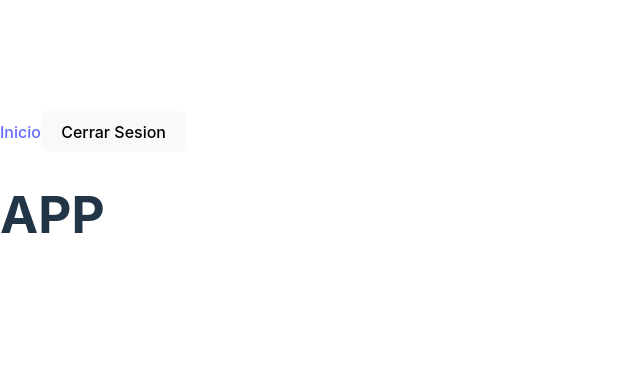
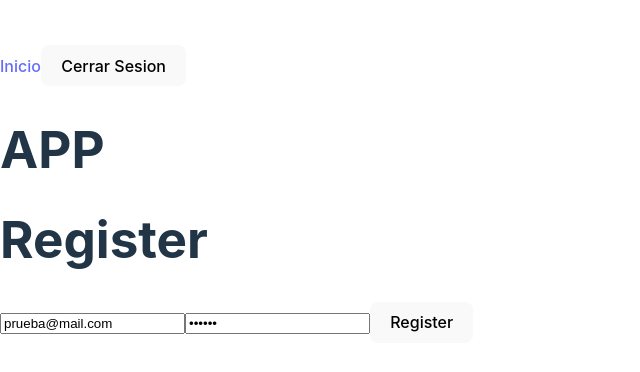
Before and after one commit to CodeSystem2022/UTN-app-firebase-gestor-documentos, a React (Vite) app in the folder Firebase-React/: page /register in a window 1280 px wide. Shown: the part 206-578 px from the top of the page, without its empty margins (0-640 px from the left). Built offline with nearby package versions, Linux system fonts and the light colour scheme; no server answers; sample sign-in values are in the browser's storage.

Commit message:
Add Register component to routes

```diff
--- a/Firebase-React/src/App.jsx
+++ b/Firebase-React/src/App.jsx
@@ -4,6 +4,7 @@ import Login from "./routes/Login"; // Importa el componente "Login" desde el ar
 import Home from "./routes/Home"; // Importa el componente "Home" desde el archivo "Home.js".
 import Navbar from "./components/Navbar"; // Importa el componente "Navbar" desde el archivo "Navbar.js".
 import RequireAuth from "./components/RequireAuth"; // Importa el componente "RequireAuth" desde el archivo "RequireAuth.js".
+import Register from "./routes/Register";
 
 const App = () => {
     return (
@@ -24,6 +25,7 @@ const App = () => {
 
                 {/* Definición de otra ruta */}
                 <Route path="/login" element={<Login />} /> {/* Define la ruta "/login" y renderiza el componente "Login" cuando la ruta coincide.*/}
+                <Route path="/register" element={<Register />} /> {/* Define la ruta "/register" y renderiza el componente "Register" cuando la ruta coincide.*/}
 
             </Routes>
         </>
```
